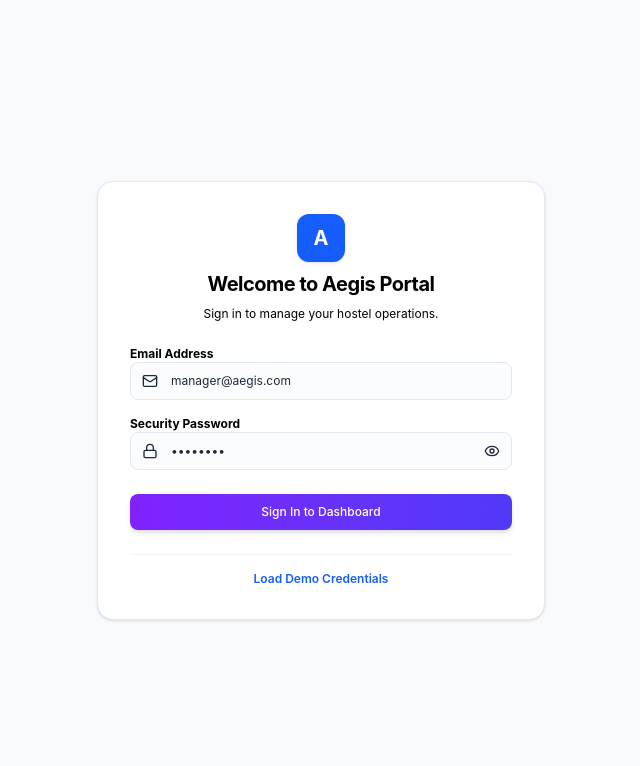
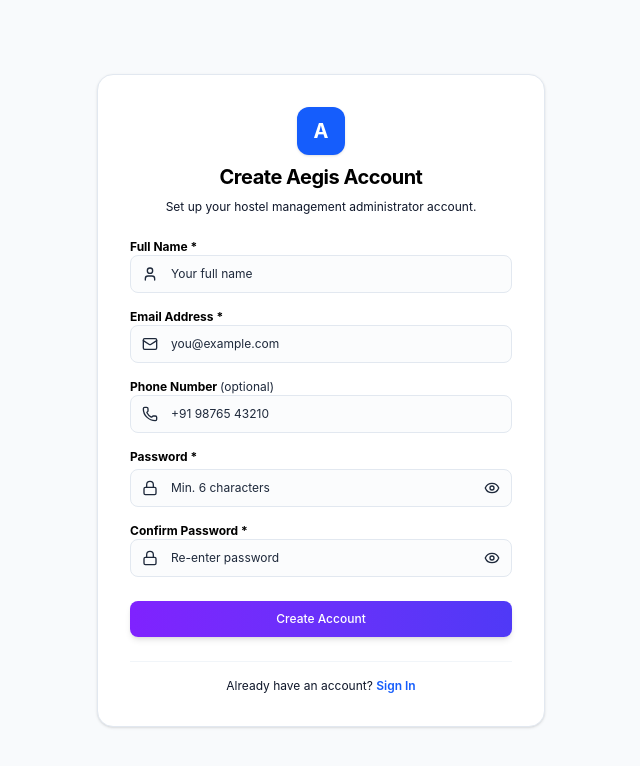
Before and after one commit to samyakjjain2/hostel-manager, a React (Vite) app in the folder frontend/: page /register in a window 1280 px wide. Before the commit this address led to /login. Shown: the top 766 px of the page, without its empty margins (319-959 px from the left). Built offline with nearby package versions, Linux system fonts and the light colour scheme; no server answers.

Commit message:
Add registration page: Create New Account on login screen + backend register API

```diff
--- a/frontend/src/pages/auth/Login.jsx
+++ b/frontend/src/pages/auth/Login.jsx
@@ -1,5 +1,5 @@
 import React, { useState } from 'react';
-import { useNavigate } from 'react-router-dom';
+import { useNavigate, Link } from 'react-router-dom';
 import { useAuth } from '../../context/AuthContext';
 import { Mail, Lock, AlertCircle, Eye, EyeOff } from 'lucide-react';
 import { Button } from '../../components/ui/Button';
@@ -113,6 +113,12 @@
           >
             Load Demo Credentials
           </button>
+          <p className="text-xs text-slate-500 dark:text-zinc-400">
+            Don't have an account?{' '}
+            <Link to="/register" className="font-semibold text-blue-600 dark:text-blue-400 hover:underline">
+              Create New Account
+            </Link>
+          </p>
         </div>
       </div>
     </div>
--- /dev/null
+++ b/frontend/src/pages/auth/Register.jsx
@@ -0,0 +1,209 @@
+import React, { useState } from 'react';
+import { useNavigate, Link } from 'react-router-dom';
+import { Mail, Lock, Eye, EyeOff, User, Phone, AlertCircle, CheckCircle2 } from 'lucide-react';
+import { Button } from '../../components/ui/Button';
+import axios from 'axios';
+import { API_URL } from '../../context/AuthContext';
+
+export const Register = () => {
+  const navigate = useNavigate();
+  const [form, setForm] = useState({ name: '', email: '', phone: '', password: '', confirmPassword: '' });
+  const [error, setError] = useState('');
+  const [loading, setLoading] = useState(false);
+  const [showPassword, setShowPassword] = useState(false);
+  const [showConfirm, setShowConfirm] = useState(false);
+
+  const handleChange = (e) => setForm({ ...form, [e.target.name]: e.target.value });
+
+  const handleSubmit = async (e) => {
+    e.preventDefault();
+    setError('');
+    if (form.password !== form.confirmPassword) {
+      setError('Passwords do not match.');
+      return;
+    }
+    if (form.password.length < 6) {
+      setError('Password must be at least 6 characters.');
+      return;
+    }
+    setLoading(true);
+    try {
+      const res = await axios.post(`${API_URL}/auth/register`, {
+        name: form.name,
+        email: form.email,
+        phone: form.phone,
+        password: form.password,
+      });
+      if (res.data.success) {
+        localStorage.setItem('aegis_token', res.data.token);
+        axios.defaults.headers.common['Authorization'] = `Bearer ${res.data.token}`;
+        navigate('/');
+        window.location.reload(); // trigger AuthContext to re-fetch profile
+      } else {
+        setError(res.data.message || 'Registration failed.');
+      }
+    } catch (err) {
+      setError(err.response?.data?.message || 'Server connection failed.');
+    } finally {
+      setLoading(false);
+    }
+  };
+
+  const passwordStrength = () => {
+    if (!form.password) return null;
+    if (form.password.length < 6) return { label: 'Too Short', color: 'text-rose-500' };
+    if (form.password.length < 8) return { label: 'Weak', color: 'text-orange-500' };
+    if (/[A-Z]/.test(form.password) && /[0-9]/.test(form.password)) return { label: 'Strong', color: 'text-emerald-600' };
+    return { label: 'Medium', color: 'text-yellow-500' };
+  };
+
+  const strength = passwordStrength();
+
+  return (
+    <div className="flex min-h-screen w-screen items-center justify-center bg-slate-50 dark:bg-zinc-950 p-4 transition-colors">
+      <div className="w-full max-w-md bg-white dark:bg-zinc-900 border border-slate-200 dark:border-zinc-800 rounded-2xl p-8 shadow-sm text-left space-y-6">
+        {/* Brand Header */}
+        <div className="text-center space-y-2">
+          <div className="mx-auto flex h-12 w-12 items-center justify-center rounded-xl bg-blue-600 text-white font-bold text-xl shadow-sm">
+            A
+          </div>
+          <h2 className="text-xl font-bold text-slate-800 dark:text-white tracking-tight">Create Aegis Account</h2>
+          <p className="text-xs text-slate-500 dark:text-zinc-400">Set up your hostel management administrator account.</p>
+        </div>
+
+        {error && (
+          <div className="p-3.5 rounded-lg bg-rose-50 dark:bg-rose-950/20 border border-rose-100 dark:border-rose-900/50 flex gap-2.5 text-xs text-rose-600 dark:text-rose-400 items-start">
+            <AlertCircle size={16} className="shrink-0 mt-0.5" />
+            <span className="font-semibold">{error}</span>
+          </div>
+        )}
+
+        <form onSubmit={handleSubmit} className="space-y-4 text-xs">
+          {/* Full Name */}
+          <div className="space-y-1">
+            <label className="font-bold text-slate-650 dark:text-zinc-400">Full Name *</label>
+            <div className="relative">
+              <User className="absolute top-1/2 left-3 h-4 w-4 -translate-y-1/2 text-slate-400" />
+              <input
+                type="text"
+                name="name"
+                required
+                placeholder="Your full name"
+                value={form.name}
+                onChange={handleChange}
+                className="w-full rounded-lg border border-slate-200 dark:border-zinc-850 bg-slate-50/50 dark:bg-zinc-950 py-2.5 pl-10 pr-4 text-slate-700 dark:text-white placeholder-slate-400 outline-none focus:border-blue-500"
+              />
+            </div>
+          </div>
+
+          {/* Email */}
+          <div className="space-y-1">
+            <label className="font-bold text-slate-650 dark:text-zinc-400">Email Address *</label>
+            <div className="relative">
+              <Mail className="absolute top-1/2 left-3 h-4 w-4 -translate-y-1/2 text-slate-400" />
+              <input
+                type="email"
+                name="email"
+                required
+                placeholder="you@example.com"
+                value={form.email}
+                onChange={handleChange}
+                className="w-full rounded-lg border border-slate-200 dark:border-zinc-850 bg-slate-50/50 dark:bg-zinc-950 py-2.5 pl-10 pr-4 text-slate-700 dark:text-white placeholder-slate-400 outline-none focus:border-blue-500"
+              />
+            </div>
+          </div>
+
+          {/* Phone (optional) */}
+          <div className="space-y-1">
+            <label className="font-bold text-slate-650 dark:text-zinc-400">Phone Number <span className="text-slate-400 font-normal">(optional)</span></label>
+            <div className="relative">
+              <Phone className="absolute top-1/2 left-3 h-4 w-4 -translate-y-1/2 text-slate-400" />
+              <input
+                type="tel"
+                name="phone"
+                placeholder="+91 98765 43210"
+                value={form.phone}
+                onChange={handleChange}
+                className="w-full rounded-lg border border-slate-200 dark:border-zinc-850 bg-slate-50/50 dark:bg-zinc-950 py-2.5 pl-10 pr-4 text-slate-700 dark:text-white placeholder-slate-400 outline-none focus:border-blue-500"
+              />
+            </div>
+          </div>
+
+          {/* Password */}
+          <div className="space-y-1">
+            <div className="flex items-center justify-between">
+              <label className="font-bold text-slate-650 dark:text-zinc-400">Password *</label>
+              {strength && <span className={`text-[10px] font-bold ${strength.color}`}>{strength.label}</span>}
+            </div>
+            <div className="relative">
+              <Lock className="absolute top-1/2 left-3 h-4 w-4 -translate-y-1/2 text-slate-400" />
+              <input
+                type={showPassword ? 'text' : 'password'}
+                name="password"
+                required
+                placeholder="Min. 6 characters"
+                value={form.password}
+                onChange={handleChange}
+                className="w-full rounded-lg border border-slate-200 dark:border-zinc-850 bg-slate-50/50 dark:bg-zinc-950 py-2.5 pl-10 pr-10 text-slate-700 dark:text-white placeholder-slate-400 outline-none focus:border-blue-500"
+              />
+              <button
+                type="button"
+                onClick={() => setShowPassword(!showPassword)}
+                className="absolute top-1/2 right-3 -translate-y-1/2 text-slate-400 hover:text-slate-600 cursor-pointer"
+              >
+                {showPassword ? <EyeOff size={16} /> : <Eye size={16} />}
+              </button>
+            </div>
+          </div>
+
+          {/* Confirm Password */}
+          <div className="space-y-1">
+            <label className="font-bold text-slate-650 dark:text-zinc-400">Confirm Password *</label>
+            <div className="relative">
+              <Lock className="absolute top-1/2 left-3 h-4 w-4 -translate-y-1/2 text-slate-400" />
+              <input
+                type={showConfirm ? 'text' : 'password'}
+                name="confirmPassword"
+                required
+                placeholder="Re-enter password"
+                value={form.confirmPassword}
+                onChange={handleChange}
+                className="w-full rounded-lg border border-slate-200 dark:border-zinc-850 bg-slate-50/50 dark:bg-zinc-950 py-2.5 pl-10 pr-10 text-slate-700 dark:text-white placeholder-slate-400 outline-none focus:border-blue-500"
+              />
+              <button
+                type="button"
+                onClick={() => setShowConfirm(!showConfirm)}
+                className="absolute top-1/2 right-3 -translate-y-1/2 text-slate-400 hover:text-slate-600 cursor-pointer"
+              >
+                {showConfirm ? <EyeOff size={16} /> : <Eye size={16} />}
+              </button>
+              {form.confirmPassword && form.password === form.confirmPassword && (
+                <CheckCircle2 className="absolute top-1/2 right-8 -translate-y-1/2 text-emerald-500" size={14} />
+              )}
+            </div>
+          </div>
+
+          <div className="pt-2">
+            <Button
+              type="submit"
+              disabled={loading}
+              variant="gradient"
+              className="w-full py-2.5 font-bold cursor-pointer text-xs"
+            >
+              {loading ? 'Creating Account...' : 'Create Account'}
+            </Button>
+          </div>
+        </form>
+
+        <div className="border-t border-slate-100 dark:border-zinc-800 pt-4 text-center">
+          <p className="text-xs text-slate-500 dark:text-zinc-400">
+            Already have an account?{' '}
+            <Link to="/login" className="font-semibold text-blue-600 dark:text-blue-400 hover:underline">
+              Sign In
+            </Link>
+          </p>
+        </div>
+      </div>
+    </div>
+  );
+};
--- a/frontend/src/router/AppRouter.jsx
+++ b/frontend/src/router/AppRouter.jsx
@@ -2,6 +2,7 @@
 import { BrowserRouter, Routes, Route } from 'react-router-dom';
 import { Layout } from '../components/layout/Layout';
 import { Login } from '../pages/auth/Login';
+import { Register } from '../pages/auth/Register';
 import { Dashboard } from '../pages/dashboard/Dashboard';
 import { HostelsList } from '../pages/hostels/HostelsList';
 import { RoomsList } from '../pages/rooms/RoomsList';
@@ -24,6 +25,7 @@
       <Routes>
         {/* Auth page */}
         <Route path="/login" element={<Login />} />
+        <Route path="/register" element={<Register />} />
 
         {/* Protected Dashboard operations under Master Layout */}
         <Route path="/" element={<Layout />}>
```
Also changed, not shown: 1 other file (tests, documents, lock files or other folders).
